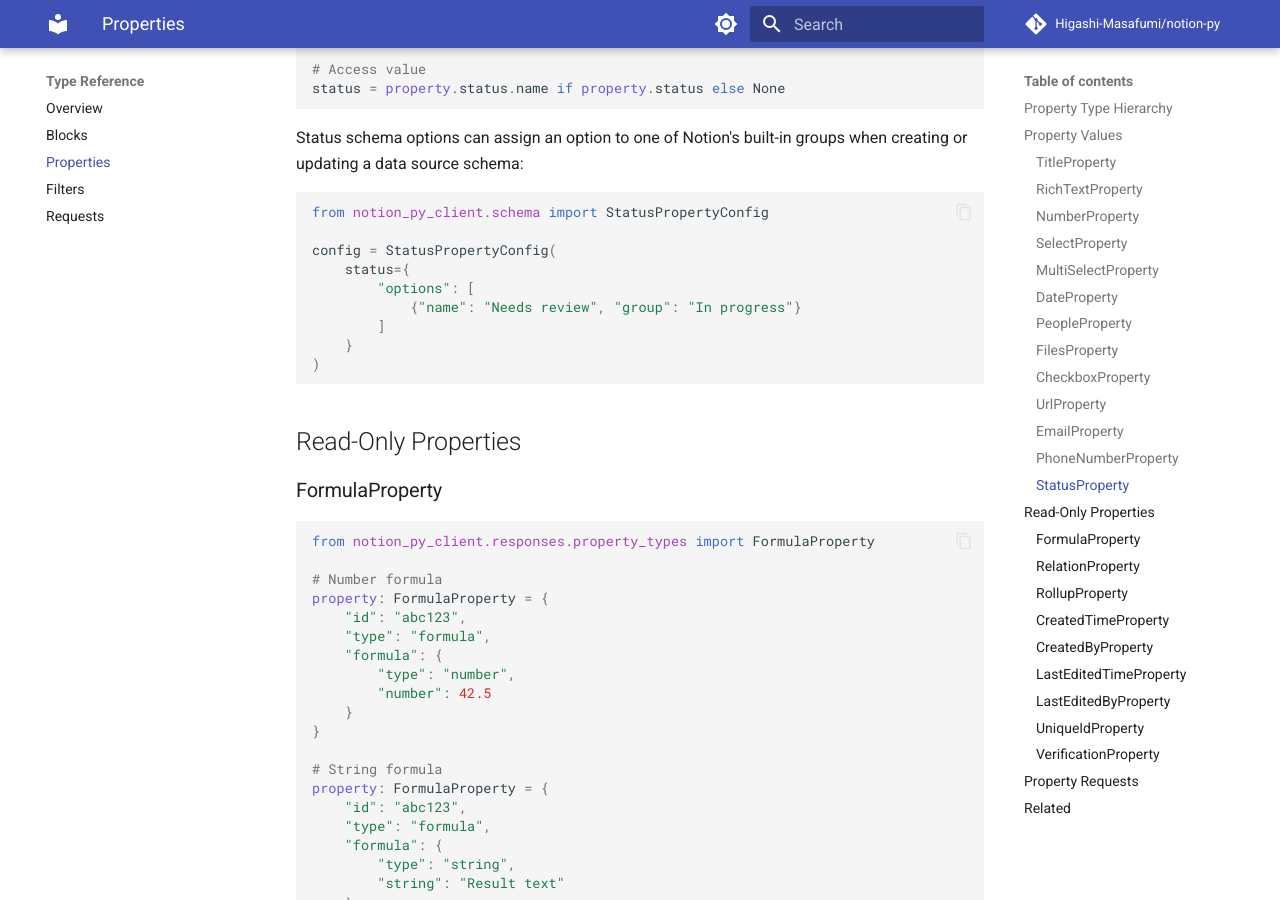
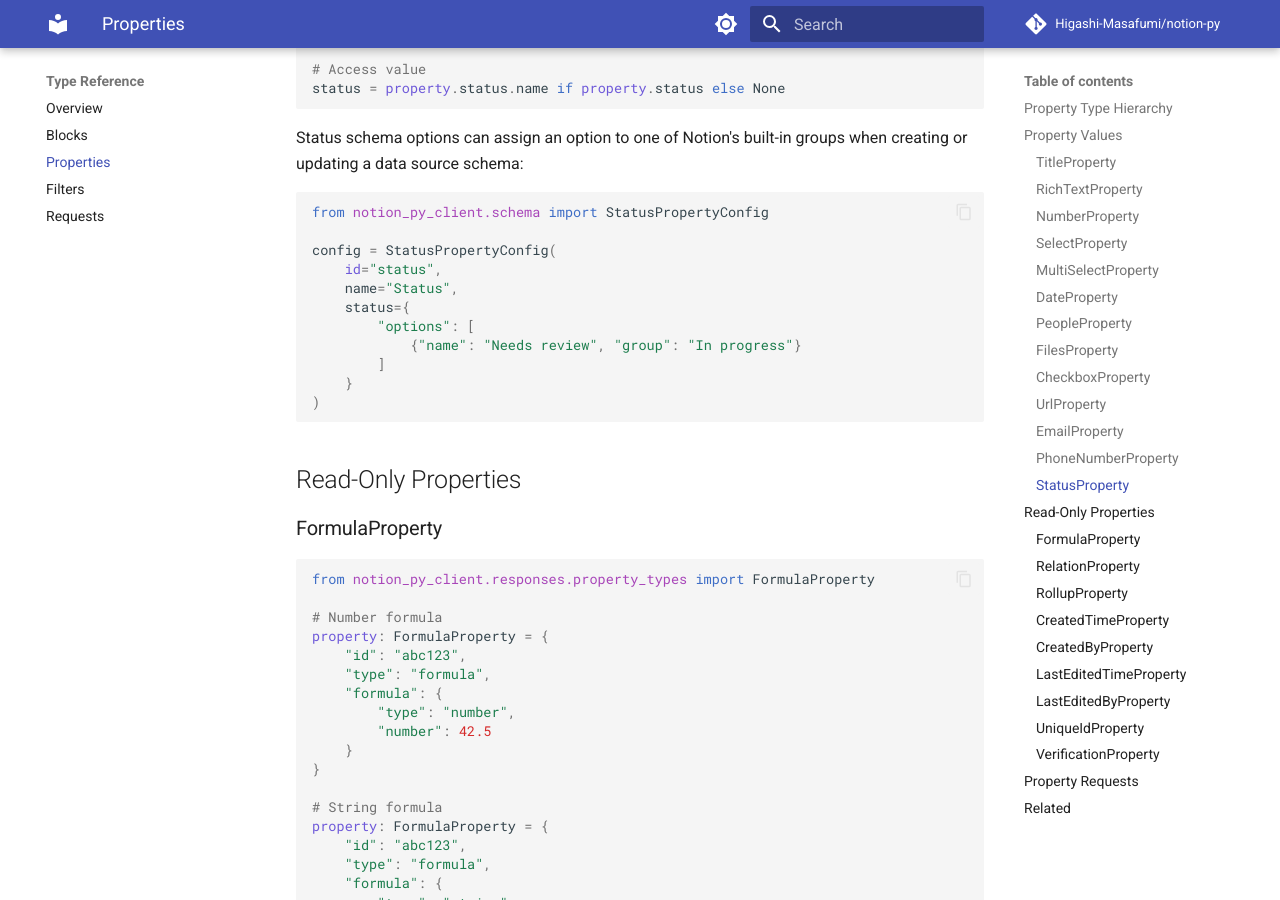
Before and after one commit to Higashi-Masafumi/notion-py, an MkDocs documentation site: the page built from docs/types/properties.md, in a window 1280 px wide and 900 px high, scrolled down 5317 px. Built offline with MkDocs 1.6.1 and Material for MkDocs 9.7.7, drawn with Linux system fonts in a browser that asks for light colours; comment, search, counter and statistics services are not loaded.

Commit message:
Align status option docs with schema model
Co-authored-by: Cursor <cursor@cursor.com>

```diff
--- a/docs/types/properties.md
+++ b/docs/types/properties.md
@@ -274,6 +274,8 @@ when creating or updating a data source schema:
 from notion_py_client.schema import StatusPropertyConfig
 
 config = StatusPropertyConfig(
+    id="status",
+    name="Status",
     status={
         "options": [
             {"name": "Needs review", "group": "In progress"}
```
Also changed, not shown: 1 other file.
